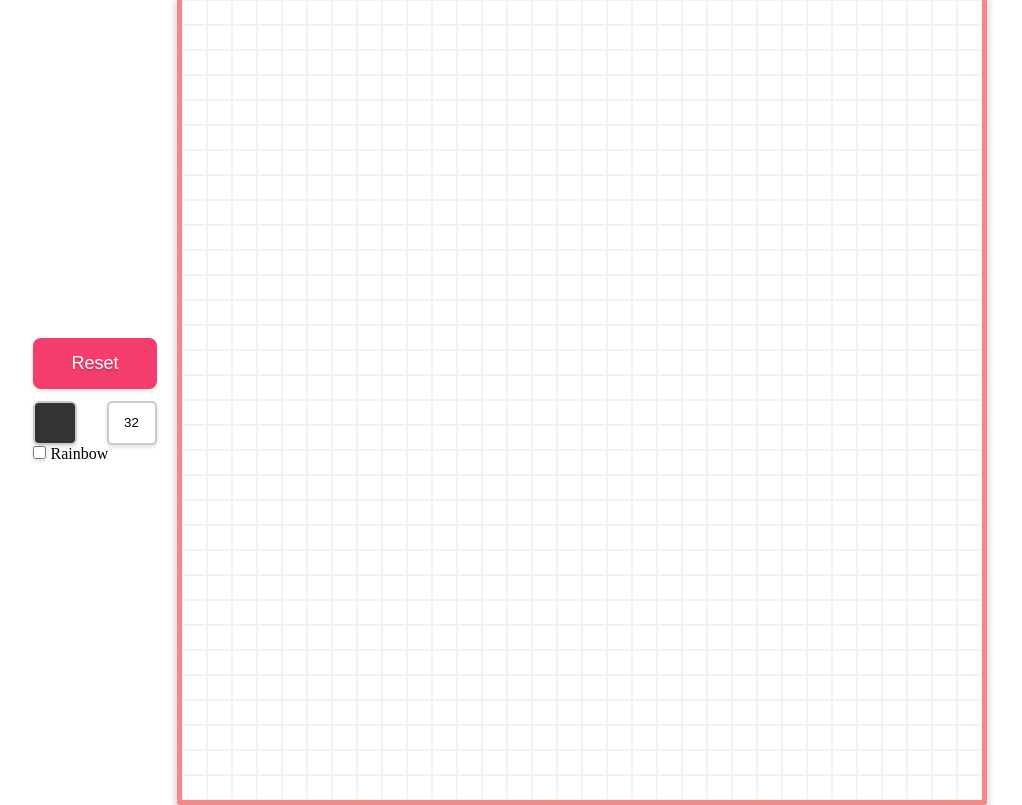
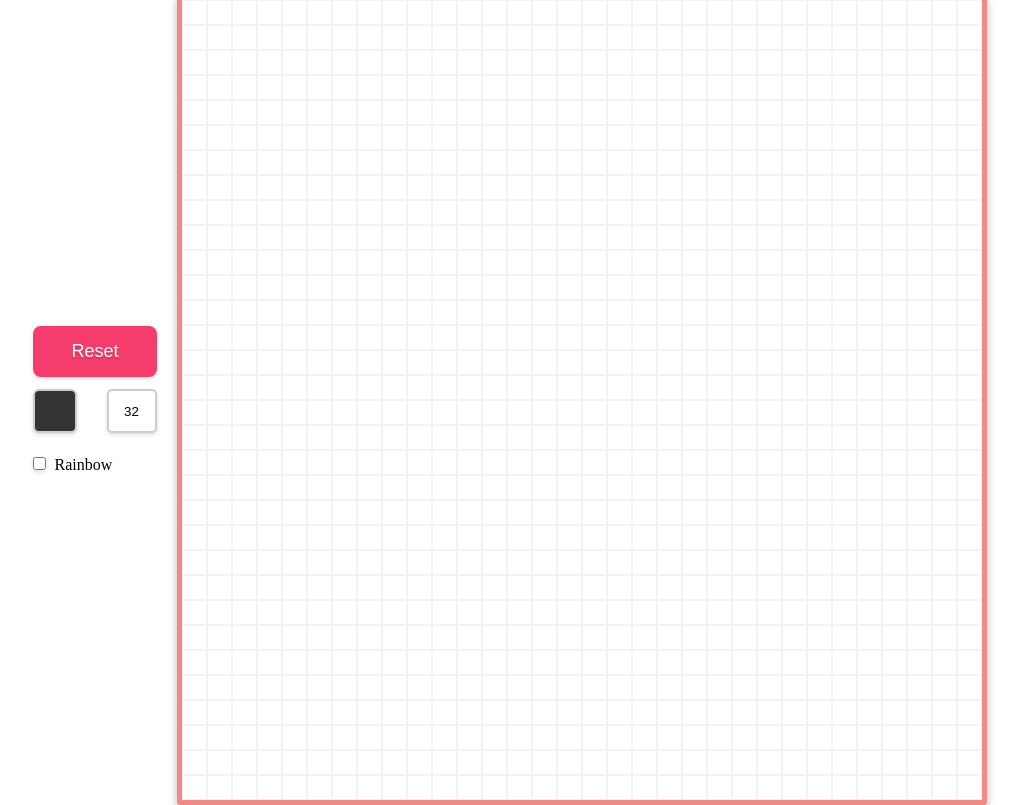
Before and after one commit to Dender46/etch-a-sketch, a plain HTML site: page index.html in a window 1280 px wide. Shown: the whole page, without its empty margins (140-1162 px from the left). Drawn offline with Linux system fonts and the light colour scheme.

Commit message:
Add '#rainbow' margin

```diff
--- a/style.css
+++ b/style.css
@@ -70,6 +70,11 @@ input[type=number]::-webkit-outer-spin-button {
 	float: right;
 }
 
+#rainbow {
+	margin-top: 24px;
+	margin-right: 4px;
+}
+
 .container {
 	border: 5px solid #F38888;
 	border-radius: 3px;
```
